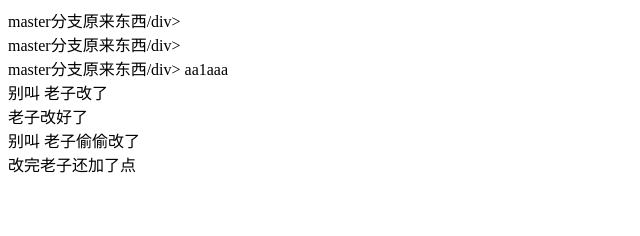
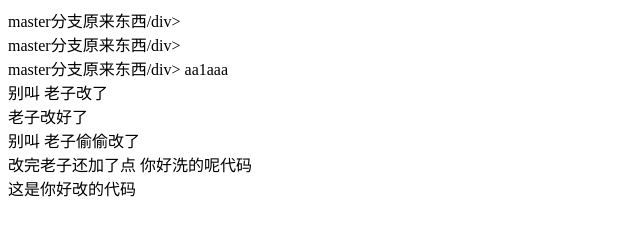
Before and after one commit to kirajila/kiraproject, a plain HTML site: page index.html in a window 1280 px wide. Shown: the whole page, without its empty margins (0-640 px from the left). Drawn offline with Linux system fonts and the light colour scheme.

Commit message:
你好新的页面

```diff
--- a/index.html
+++ b/index.html
@@ -15,5 +15,7 @@
     <div>老子改好了</div>
              <div>别叫 老子偷偷改了</div>
              改完老子还加了点
+             你好洗的呢代码
+   <div>这是你好改的代码</div>
 </body>
 </html>
```
